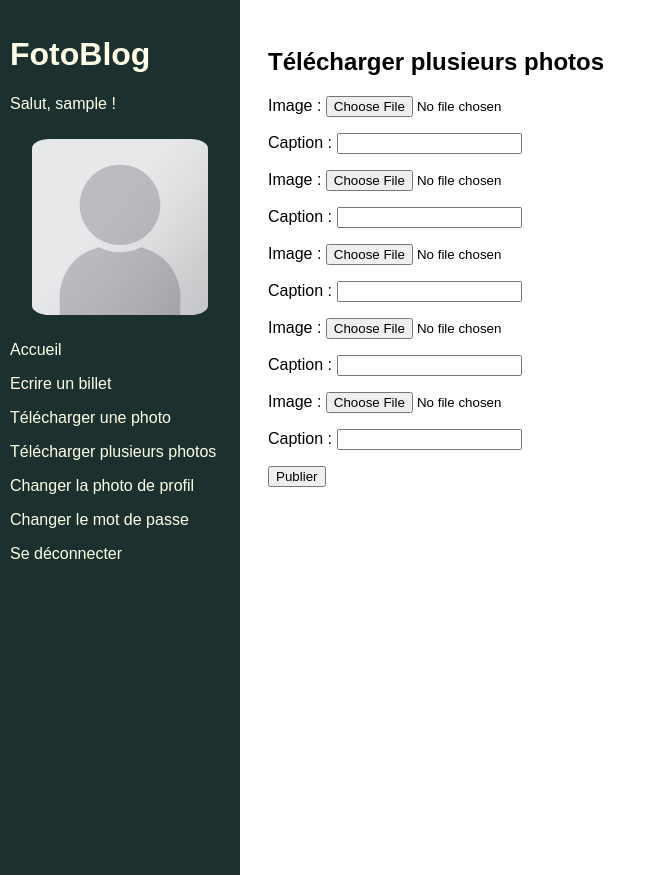
After one commit to Fortunat64/fotoblog, a Django app: page /photo/upload-multiple/ in a window 1280 px wide. The commit adds this page. Shown: the whole page, without its empty margins (0-657 px from the left). Run offline with Django 4.2, Linux system fonts and the light colour scheme; the visitor is signed in with stand-in values (Sample User, id 1).

Commit message:
Telecharger plusieur photos

```diff
--- /dev/null
+++ b/blog/templates/blog/create_multiple_photos.html
@@ -0,0 +1,10 @@
+{% extends 'base.html' %}
+{% block content %}
+    <h2>Télécharger plusieurs photos</h2>
+    <form action="" method="post" enctype="multipart/form-data">
+        {{ formset.as_p}}
+        {% csrf_token %}
+        <button type="submit">Publier</button>
+    </form>
+
+{% endblock content %}
--- a/blog/views.py
+++ b/blog/views.py
@@ -1,7 +1,7 @@
 from django.contrib.auth.decorators import login_required
 from django.shortcuts import render, redirect, get_object_or_404
 
-
+from django.forms import formset_factory
 
 from . import forms, models
 
@@ -77,3 +77,18 @@ def edit_blog(request, blog_id):
     }
 
     return render(request, 'blog/edit_blog.html', context=context)
+
+@login_required
+def create_multiple_photos(request):
+    PhotoFormset = formset_factory(forms.PhotoForm, extra=5)
+    formset = PhotoFormset()
+    if request.method =='POST':
+        formset = PhotoFormset(request.POST, request.FILES)
+        if formset.is_valid():
+            for form in formset:
+                if form.cleaned_data:
+                    photo = form.save(commit= False)
+                    photo.uploader = request.user
+                    photo.save()
+            return redirect('home')
+    return render(request, 'blog/create_multiple_photos.html', {'formset': formset})
--- a/fotoblog/urls.py
+++ b/fotoblog/urls.py
@@ -39,6 +39,7 @@ urlpatterns = [
     path('blog/create', blog.views.blog_and_photo_upload, name='blog_create'),
     path('blog/<int:blog_id>', blog.views.view_blog, name='view_blog'),
     path('blog/<int:blog_id>/edit', blog.views.edit_blog, name= 'edit_blog'),
+    path('photo/upload-multiple/', blog.views.create_multiple_photos, name='create_multiple_photos'),
 ]
 
 
--- a/templates/base.html
+++ b/templates/base.html
@@ -17,7 +17,8 @@
                 {% endif %}
                 <p><a href="{% url 'home' %}">Accueil</a></p>
                 <p><a href="{% url 'blog_create' %}">Ecrire un billet</a></p>
-                <p><a href="{% url 'photo_upload' %}">Téléverser une photo</a></p>
+                <p><a href="{% url 'photo_upload' %}">Télécharger une photo</a></p>
+                <p><a href="{% url 'create_multiple_photos' %}">Télécharger plusieurs photos</a></p>
                 <p><a href="{% url 'Change_Profile_Photo' %}">Changer la photo de profil</a></p>
                 <p><a href="{% url 'password_change' %}">Changer le mot de passe</a></p>
                 <p><a href="{% url 'logout' %}">Se déconnecter</a></p>
```
